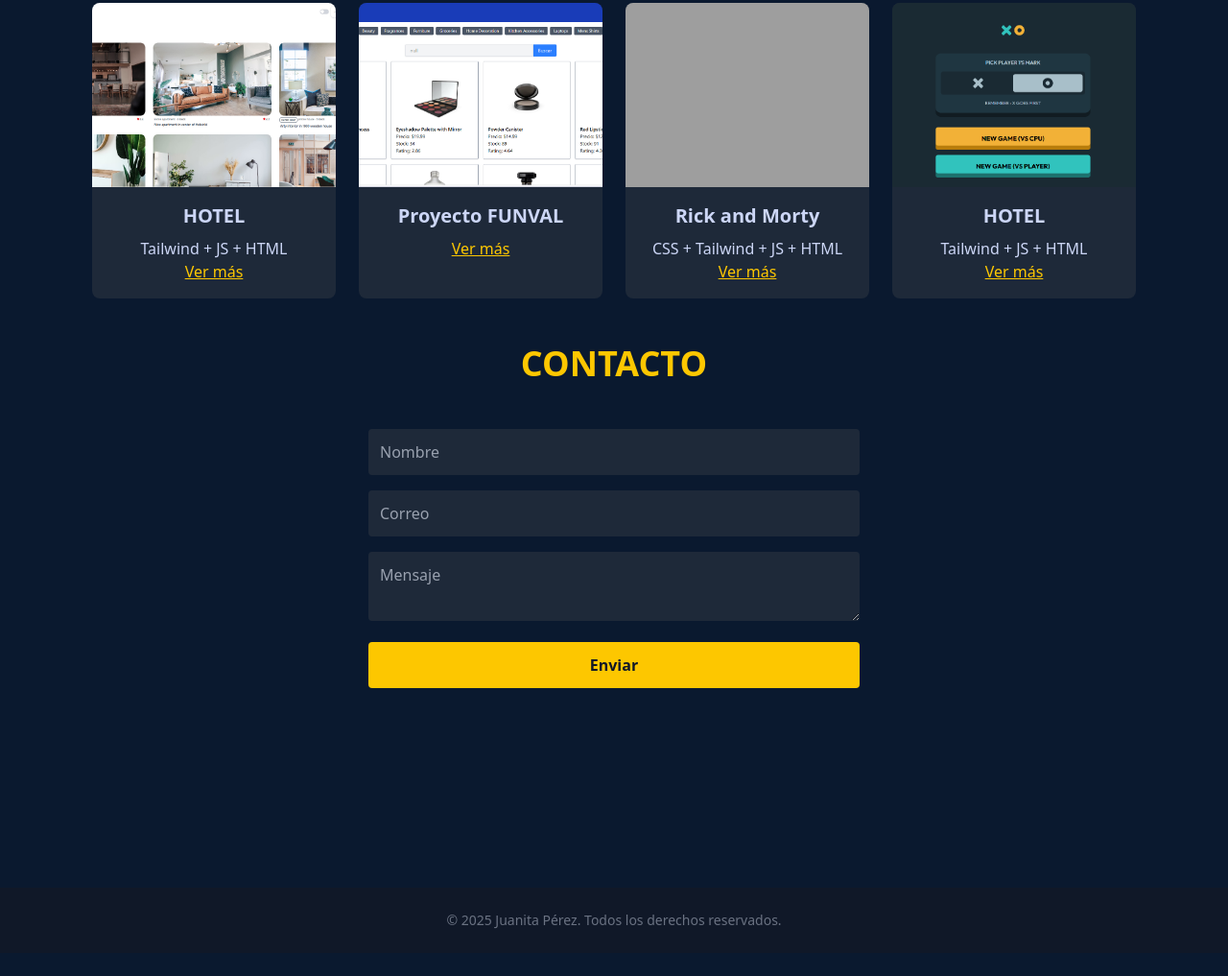
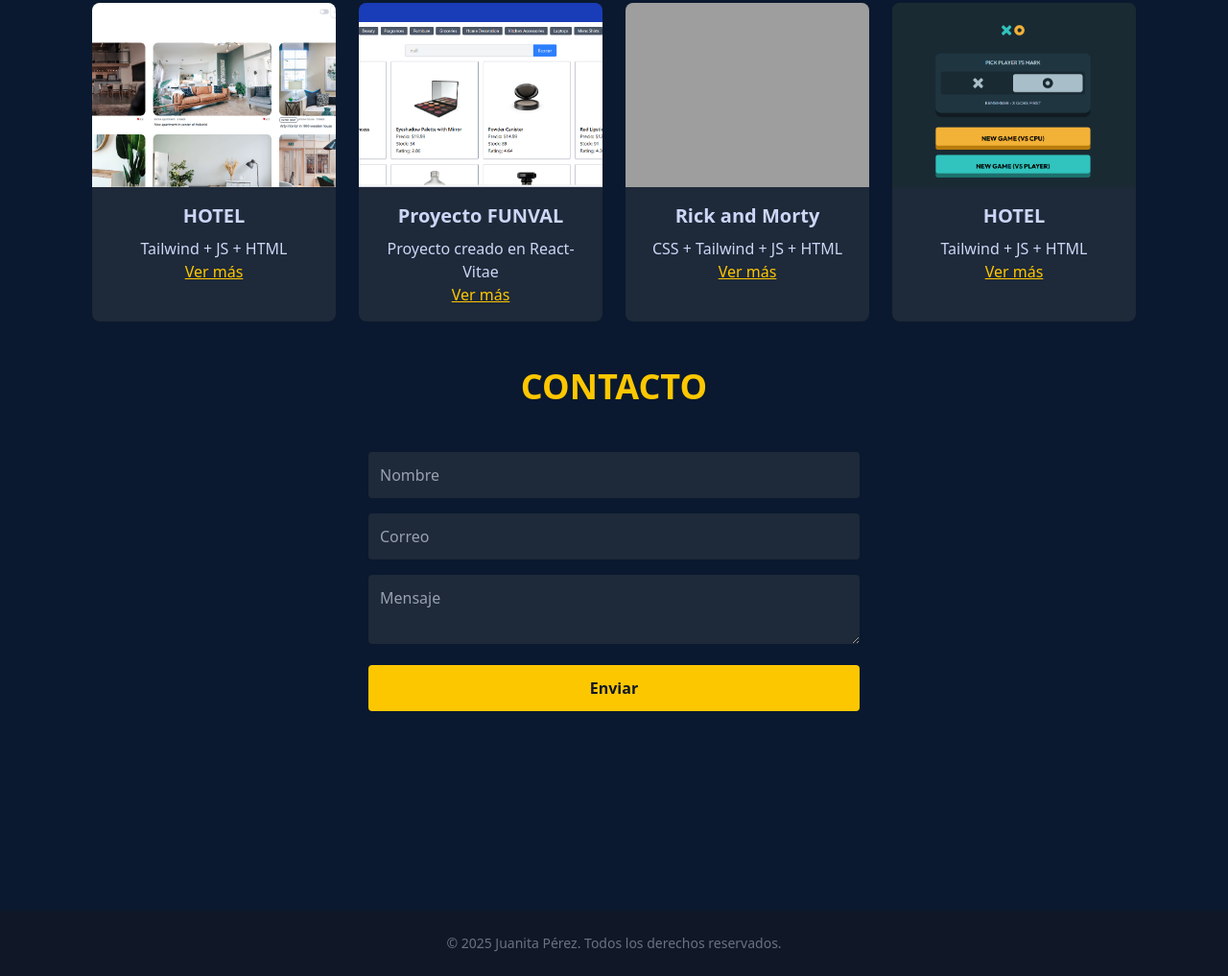
Before and after one commit to JPgitidaho/Proyecto-portafolio, a website with bundled scripts: page index.html in a window 1280 px wide. Shown: the part 2173-3190 px from the top of the page at 96% size. Before the commit the page ends 3166 px from the top, so only its background shows below. Built offline with nearby package versions, Linux system fonts and the light colour scheme; grey boxes are pictures that could not be loaded; a small style sheet from the web is missing; files whose address does not match are found by name.

Commit message:
actualization

```diff
--- a/index.html
+++ b/index.html
@@ -152,7 +152,7 @@
           <div class="p-4">
             <h4 class="text-xl font-semibold mb-2">Proyecto FUNVAL</h4>
             <p>
-
+              Proyecto creado en React-Vitae
             </p>
             <a href="https://proyecto-funval-react3.vercel.app/" class="text-yellow-400 underline">Ver más</a>
           </div>
```
